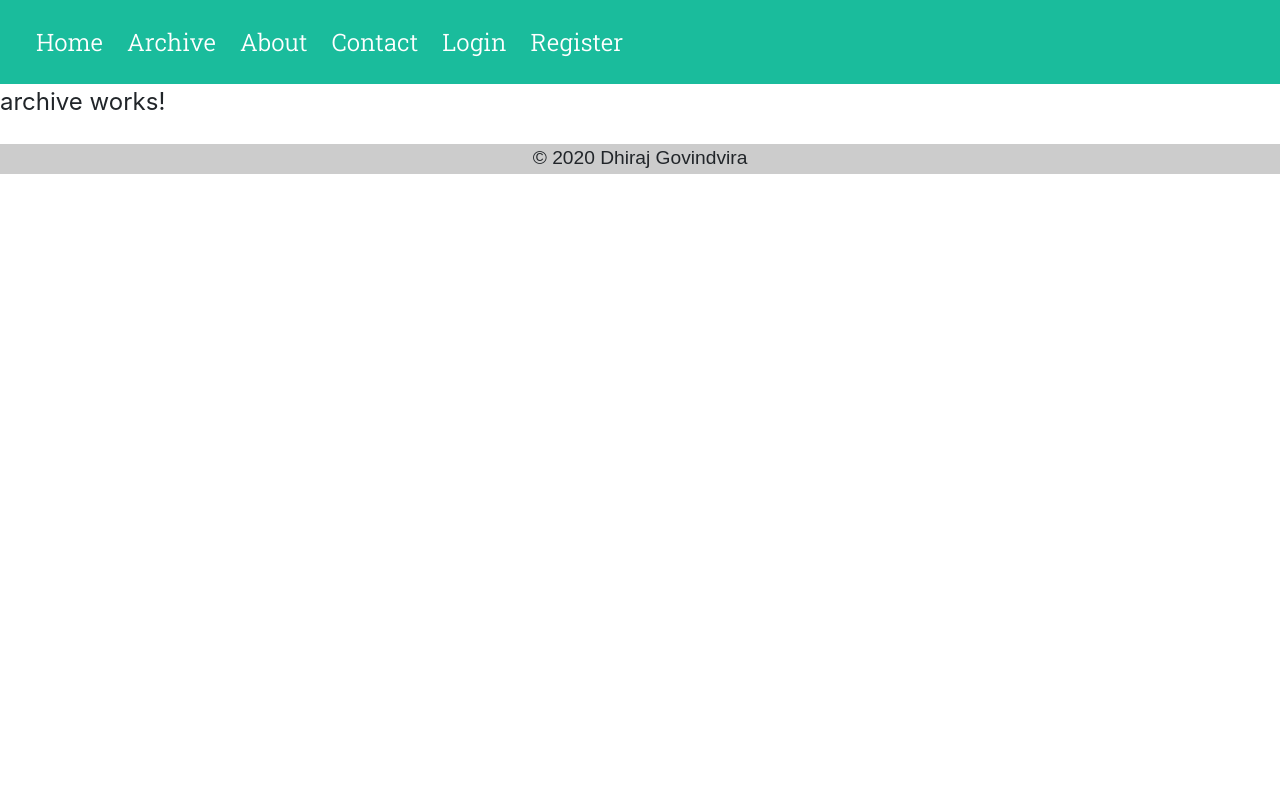
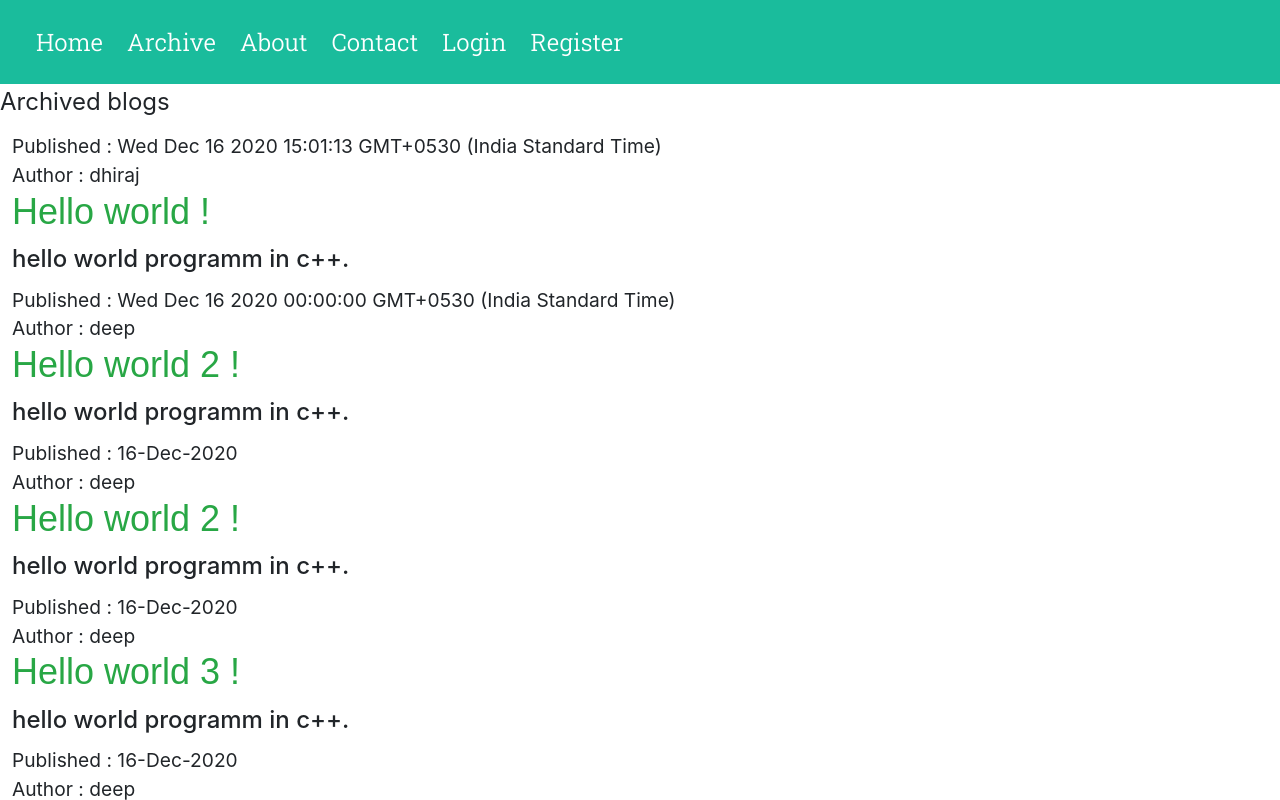
Before and after one commit to Dhiraj-01/Blogging-System, an Angular app in the folder frontend/: page /blog in a window 1280 px wide. Built offline with nearby package versions, Linux system fonts and the light colour scheme.

Commit message:
contact, models

```diff
--- a/frontend/src/app/archive/archive.component.css
+++ b/frontend/src/app/archive/archive.component.css
@@ -0,0 +1,3 @@
+.author, .published {
+    font-size: 0.8em;
+}
--- a/frontend/src/app/archive/archive.component.html
+++ b/frontend/src/app/archive/archive.component.html
@@ -1 +1,24 @@
-<p>archive works!</p>
+<!-- <div>
+    <ul class="list-group">
+        <li class="list-group-item"><span>Archive</span>
+        </li>
+    </ul>
+</div> -->
+
+Archived blogs
+<div *ngFor="let b of blogs">
+    <div class="m-2">
+        <div class="published text-gray">
+            Published : {{b.published}}
+        </div>
+        <div class="author">
+            Author : {{b.author}}
+        </div>
+        <div class="h4 font3 text-success">
+            {{b.title}}
+        </div>
+        <div class="h6 description">
+            {{b.description}}
+        </div>
+    </div>
+</div>
--- a/frontend/src/app/archive/archive.component.ts
+++ b/frontend/src/app/archive/archive.component.ts
@@ -8,7 +8,188 @@ import { Component, OnInit } from '@angular/core';
 export class ArchiveComponent implements OnInit {
 
   constructor() { }
-
+  blogs = [
+    {
+      "_id": "5fd9d3e62b7aa334c42780fe",
+      "published": "Wed Dec 16 2020 15:01:13 GMT+0530 (India Standard Time)",
+      "title": "Hello world !",
+      "author": "dhiraj",
+      "content": "this is demo.",
+      "description": "hello world programm in c++.",
+      "__v": 0
+    },
+    {
+      "_id": "5fd9db9ffa3751275c5fda9a",
+      "published": "Wed Dec 16 2020 00:00:00 GMT+0530 (India Standard Time)",
+      "title": "Hello world 2 !",
+      "author": "deep",
+      "content": "this is demo.",
+      "description": "hello world programm in c++.",
+      "__v": 0
+    },
+    {
+      "_id": "5fd9dbeab51a5305789a033c",
+      "published": "16-Dec-2020",
+      "title": "Hello world 2 !",
+      "author": "deep",
+      "content": "this is demo.",
+      "description": "hello world programm in c++.",
+      "__v": 0
+    },
+    {
+      "_id": "5fd9dc0dd886eb3738e5b9a7",
+      "published": "16-Dec-2020",
+      "title": "Hello world 3 !",
+      "author": "deep",
+      "content": "this is demo.",
+      "description": "hello world programm in c++.",
+      "__v": 0
+    },
+    {
+      "_id": "5fd9dc201167912dbc2c2a76",
+      "published": "16-Dec-2020",
+      "title": "Hello world 3 !",
+      "author": "deep",
+      "content": "this is demo.",
+      "description": "hello world programm in c++.",
+      "__v": 0
+    },
+    {
+      "_id": "5fd9dc2c1167912dbc2c2a77",
+      "published": "16-Dec-2020",
+      "title": "Hello world 3 !",
+      "author": "deep",
+      "content": "this is demo.",
+      "description": "hello world programm in c++.",
+      "__v": 0
+    },
+    {
+      "_id": "5fd9dc5a1167912dbc2c2a78",
+      "published": "16-Dec-2020",
+      "title": "Hello world 3 !",
+      "author": "deep",
+      "content": "this is demo.",
+      "description": "hello world programm in c++.",
+      "__v": 0
+    },
+    {
+      "_id": "5fd9dc6eb3a06039d04de672",
+      "published": "Wed Dec 16 2020 15:37:37 GMT+0530 (India Standard Time)",
+      "title": "Hello world 3 !",
+      "author": "deep",
+      "content": "this is demo.",
+      "description": "hello world programm in c++.",
+      "__v": 0
+    },
+    {
+      "_id": "5fd9dc7ab3a06039d04de673",
+      "published": "Wed Dec 16 2020 15:37:37 GMT+0530 (India Standard Time)",
+      "title": "Hello world 3 !",
+      "author": "deep",
+      "content": "this is demo.",
+      "description": "hello world programm in c++.",
+      "__v": 0
+    },
+    {
+      "_id": "5fd9dc7cb3a06039d04de674",
+      "published": "Wed Dec 16 2020 15:37:37 GMT+0530 (India Standard Time)",
+      "title": "Hello world 3 !",
+      "author": "deep",
+      "content": "this is demo.",
+      "description": "hello world programm in c++.",
+      "__v": 0
+    },
+    {
+      "_id": "5fd9dc7eb3a06039d04de675",
+      "published": "Wed Dec 16 2020 15:37:37 GMT+0530 (India Standard Time)",
+      "title": "Hello world 3 !",
+      "author": "deep",
+      "content": "this is demo.",
+      "description": "hello world programm in c++.",
+      "__v": 0
+    },
+    {
+      "_id": "5fd9dc7fb3a06039d04de676",
+      "published": "Wed Dec 16 2020 15:37:37 GMT+0530 (India Standard Time)",
+      "title": "Hello world 3 !",
+      "author": "deep",
+      "content": "this is demo.",
+      "description": "hello world programm in c++.",
+      "__v": 0
+    },
+    {
+      "_id": "5fd9dd0b691c7f47947be221",
+      "title": "Hello world 2 !",
+      "author": "deep",
+      "content": "this is demo.",
+      "description": "hello world programm in c++.",
+      "published": "16-Dec-2020",
+      "__v": 0
+    },
+    {
+      "_id": "5fd9dd1d691c7f47947be222",
+      "title": "Hello world 2 !",
+      "author": "deep",
+      "content": "this is demo.",
+      "description": "hello world programm in c++.",
+      "published": "16-Dec-2020",
+      "__v": 0
+    },
+    {
+      "_id": "5fd9dd3019fdad36f8ee67e6",
+      "title": "Hello world 2 !",
+      "author": "deep",
+      "content": "this is demo.",
+      "description": "hello world programm in c++.",
+      "published": "16-Dec-2020",
+      "__v": 0
+    },
+    {
+      "_id": "5fd9dd3819fdad36f8ee67e7",
+      "title": "Hello world 2 !",
+      "author": "deep",
+      "content": "this is demo.",
+      "description": "hello world programm in c++.",
+      "published": "16-Dec-2020",
+      "__v": 0
+    },
+    {
+      "_id": "5fd9dd4119fdad36f8ee67e8",
+      "title": "Hello world 2 !",
+      "author": "deep",
+      "content": "this is demo.",
+      "description": "hello world programm in c++.",
+      "published": "16-Dec-2020",
+      "__v": 0
+    },
+    {
+      "_id": "5fd9dd53e83aab4054f6178c",
+      "title": "Hello world 2 !",
+      "author": "deep",
+      "content": "this is demo.",
+      "description": "hello world programm in c++.",
+      "published": "16-Dec-2020",
+      "__v": 0
+    },
+    {
+      "_id": "5fd9dd56e83aab4054f6178d",
+      "title": "Hello world 2 !",
+      "author": "deep",
+      "content": "this is demo.",
+      "description": "hello world programm in c++.",
+      "published": "16-Dec-2020",
+      "__v": 0
+    },
+    {
+      "_id": "5fd9dd57e83aab4054f6178e",
+      "title": "Hello world 2 !",
+      "author": "deep",
+      "content": "this is demo.",
+      "description": "hello world programm in c++.",
+      "published": "16-Dec-2020",
+      "__v": 0
+    }
+  ];
   ngOnInit(): void {
   }
 
--- a/frontend/src/app/contact/contact.component.css
+++ b/frontend/src/app/contact/contact.component.css
@@ -1,6 +1,9 @@
 input, textarea {
     border-radius: 5px;
-    padding: 0 10px;
+    padding: 0.1em 0.5em;
+    width: 20em;
+    margin-top: 0.2em;
+    margin-bottom: 0.3em;
 }
 .btn1 {
     margin-top: 1em;
--- a/frontend/src/app/contact/contact.component.html
+++ b/frontend/src/app/contact/contact.component.html
@@ -1,24 +1,26 @@
 <div class="bg2 full font3">
     <div class="row full">
-        <div class="col col-sm-4"></div>
-        <div class="col col-sm-8 center">
-
-            <div>
+        <div class="col"></div>
+        <div class="col center">
+            <div class="h6">
+                <div class="text-success h4">
+                    Contact Us
+                </div>
                 <div>
                     Name <br>
-                    <input type="text"> <br>
+                    <input type="text" placeholder="Your Name">
                 </div>
                 <div>
                     Email <br>
-                    <input type="text"> <br>
+                    <input type="text" placeholder="Your email">
                 </div>
                 <div>
                     Subject <br>
-                    <input type="text"> <br>
+                    <input type="text" placeholder="Subject">
                 </div>
                 <div>
                     Message <br>
-                    <textarea cols="30" rows="4"></textarea> <br>
+                    <textarea cols="30" rows="4" placeholder="your message here ..."></textarea>
                 </div>
                 <div>
                     <button type="submit" class="btn1 btn btn-primary pt-1">Submit</button>
--- a/frontend/src/app/error/error.component.css
+++ b/frontend/src/app/error/error.component.css
@@ -6,5 +6,5 @@
 }
 .btn1 {
     margin-top: 0.7em;
-    font-size: 0.8em;
+    font-size: 0.6em;
 }
--- a/frontend/src/app/error/error.component.html
+++ b/frontend/src/app/error/error.component.html
@@ -3,7 +3,8 @@
         <div class="col center">
             <div class="text-danger err2 font1">
                 404 :( <br>
-                page not found
+                page not found <br>
+                <button class="btn1 btn btn-primary" routerLink="/home">Go back to Homepage</button>
             </div>
         </div>
         <div class="col"></div>
--- /dev/null
+++ b/frontend/src/app/models/user.ts
@@ -0,0 +1,5 @@
+export interface ILogin {
+    _id: string;
+    name: string;
+    password: string;
+}
```
Also changed, not shown: frontend/src/app/models/blog.ts (added, +8 -0 lines).
